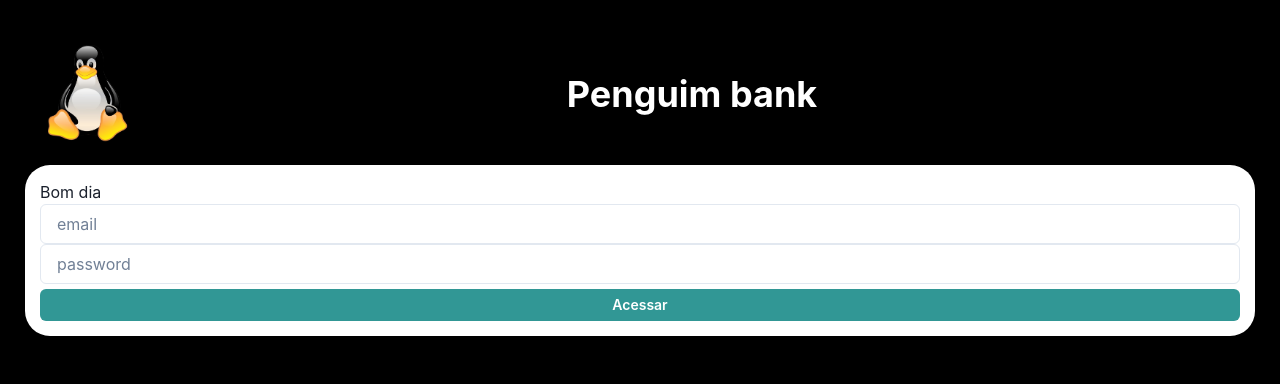
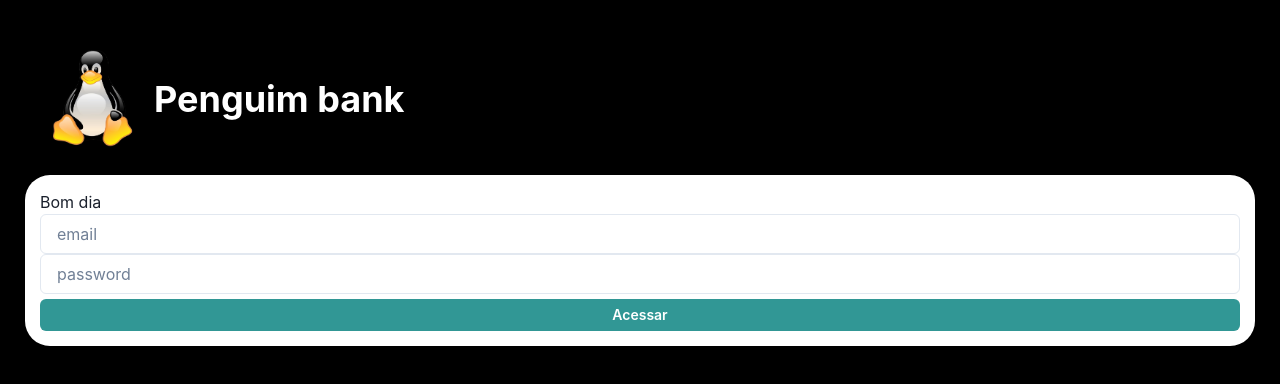
Before and after one commit to zVihugo/bank, a React (Vite) app: page /session/1 in a window 1280 px wide. Before the commit this address led to /auth. Shown: the top 384 px of the page. Built offline with nearby package versions, Linux system fonts and the light colour scheme.

Commit message:
protegendo rotas
Adicionando a validação para a proteção da rota, somente para usuários logados

```diff
--- a/src/App.tsx
+++ b/src/App.tsx
@@ -1,8 +1,6 @@
 import "./App.css";
-import { BrowserRouter, Routes, Route } from "react-router-dom";
-import Home from "./pages/Home/home";
-import ContaInfo from "./pages/ContaInfo/contaInfo";
-import Conta from "./pages/Conta/conta";
+import { BrowserRouter} from "react-router-dom";
+import MainRoutes from "./routes";
 import { ChakraProvider } from "@chakra-ui/react";
 import Layout from "./components/Layout/Layout";
 import { AppContextProvider } from "./components/AppContext/AppContext";
@@ -14,11 +12,7 @@ function App() {
       <AppContextProvider>
       <ChakraProvider>
         <Layout>
-          <Routes>
-            <Route path="/auth" element={<Home />} />
-            <Route path="/session/:id" element={<Conta />} />
-            <Route path="/info" element={<ContaInfo/>} />
-          </Routes>
+            <MainRoutes/>
         </Layout>
       </ChakraProvider>
       </AppContextProvider>
--- a/src/components/Header/Header.tsx
+++ b/src/components/Header/Header.tsx
@@ -1,21 +1,41 @@
 import linux from "../../images/Linux.png";
-import {useContext} from "react";
-import { Box, ChakraProvider, Image, Heading } from "@chakra-ui/react";
+import { useContext } from "react";
+import { Box, Image, Heading, Flex, Spacer, Button } from "@chakra-ui/react";
 import { AppContext } from "../AppContext/AppContext";
 
 const Header = () => {
-  const context = useContext(AppContext);
-  console.log(context);
+  const {setIsLoggedIn, isLoggedIn} = useContext(AppContext);
+
+  const logout = () => {
+    setIsLoggedIn(false);
+  }
+
   return (
-    <ChakraProvider>
-      <Box backgroundColor="black" display="flex" alignItems="center" padding="20px">
-        <Image src={linux} alt="Linux Pinguim" marginRight="20px" height="100px" />
+    <Flex padding="5px">
+      <Box
+        backgroundColor="black"
+        display="flex"
+        alignItems="center"
+        padding="20px"
+      >
+        <Image
+          src={linux}
+          alt="Linux Pinguim"
+          marginRight="20px"
+          height="100px"
+        />
         <Heading as="h1" color="white" textAlign="center" flex="1">
           Penguim bank
         </Heading>
       </Box>
-    </ChakraProvider>
+      {isLoggedIn && (
+        <>
+          <Spacer />
+          <Button onClick={logout} marginTop="45px">Logout</Button>
+        </>
+      )}
+    </Flex>
   );
-}
+};
 
 export default Header;
--- /dev/null
+++ b/src/routes.tsx
@@ -0,0 +1,19 @@
+import { Route, Routes } from "react-router-dom";
+import Home from "./pages/Home/home";
+import Conta from "./pages/Conta/conta";
+import ContaInfo from "./pages/ContaInfo/contaInfo";
+import { useContext } from "react";
+import { AppContext } from "./components/AppContext/AppContext";
+
+const MainRoutes = () => {
+    const {isLoggedIn} = useContext(AppContext);
+    return(
+        <Routes>
+            <Route path="/auth" element={<Home />} />
+            <Route path="/session/:id" element={isLoggedIn ? <Conta /> : <Home/>} />
+            <Route path="/info" element={<ContaInfo/>} />
+          </Routes>
+    )
+}
+
+export default MainRoutes;
```
Also changed, not shown: 1 other file (tests, documents, lock files or other folders).
